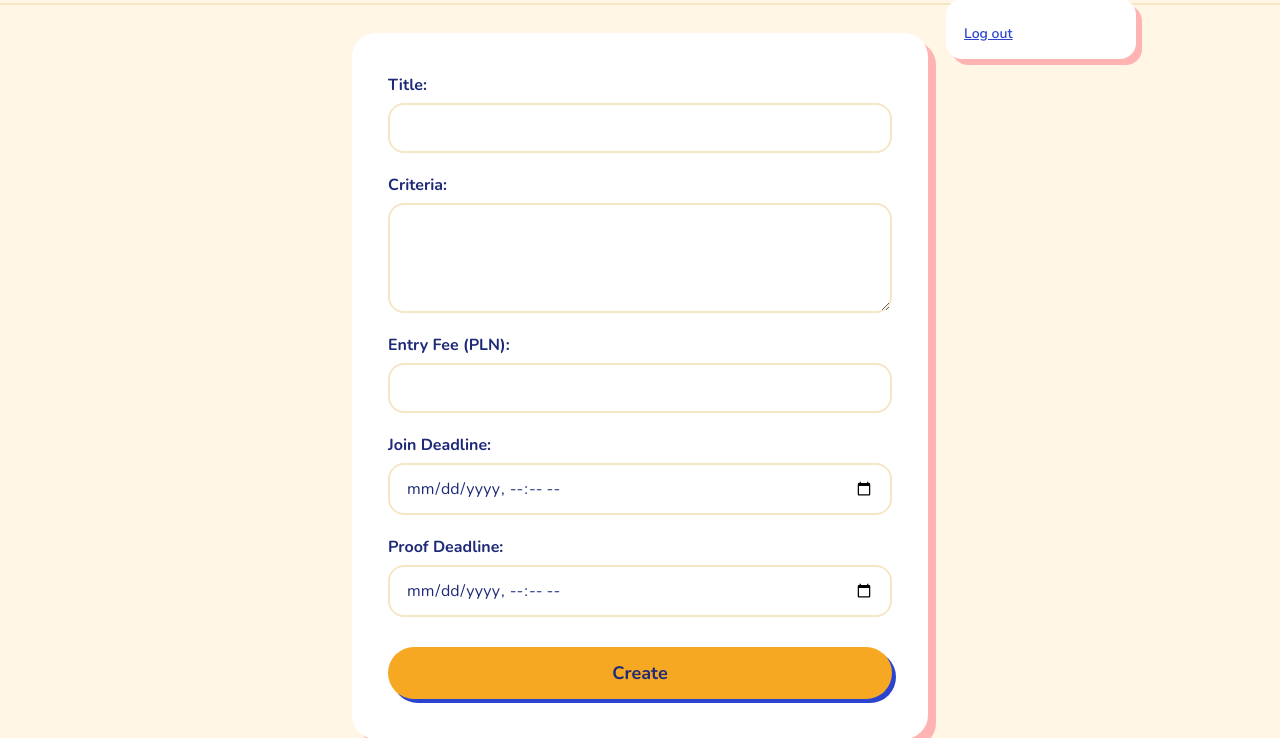
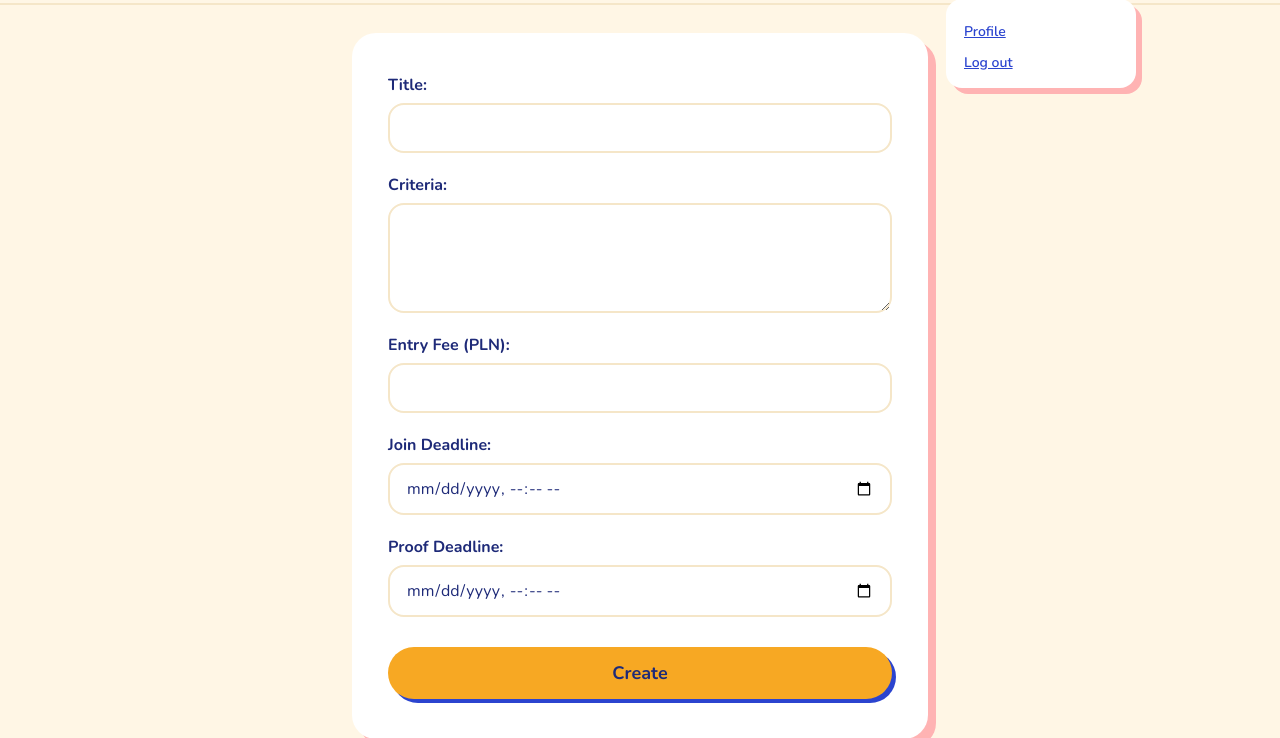
Before and after one commit to Paypal-Hackathon2026/KeepIt, a FastAPI app: template app/templates/new_challenge.html in a window 1280 px wide, after a click that opens the changed part. Shown: the part 69-807 px from the top of the page. Run offline with FastAPI, Linux system fonts and the light colour scheme; the template is opened without the code that fills it, so the values that code supplies are empty; parts of the project's set-up code (start-up, migrations or seed data) failed here and were passed over; some libraries are stand-ins or nearby versions.

Commit message:
add link to profile page

```diff
--- a/app/static/css/base.css
+++ b/app/static/css/base.css
@@ -165,6 +165,19 @@ body {
   margin: 0;
 }
 
+.avatar-link {
+  font-size: 14px;
+  font-weight: 600;
+  color: var(--blue);
+  text-decoration: underline;
+  text-align: left;
+  display: block;
+}
+
+.avatar-link:hover {
+  color: var(--blue-dark);
+}
+
 .link-button {
   background: none;
   border: none;
--- a/app/templates/base_logged_in.html
+++ b/app/templates/base_logged_in.html
@@ -17,6 +17,7 @@
         </summary>
         <div class="avatar-dropdown">
           <p class="avatar-name">{{ user.display_name }}</p>
+          <a href="/profile" class="avatar-link">Profile</a>
           <form method="post" action="/logout">
             <button type="submit" class="link-button">Log out</button>
           </form>
```
